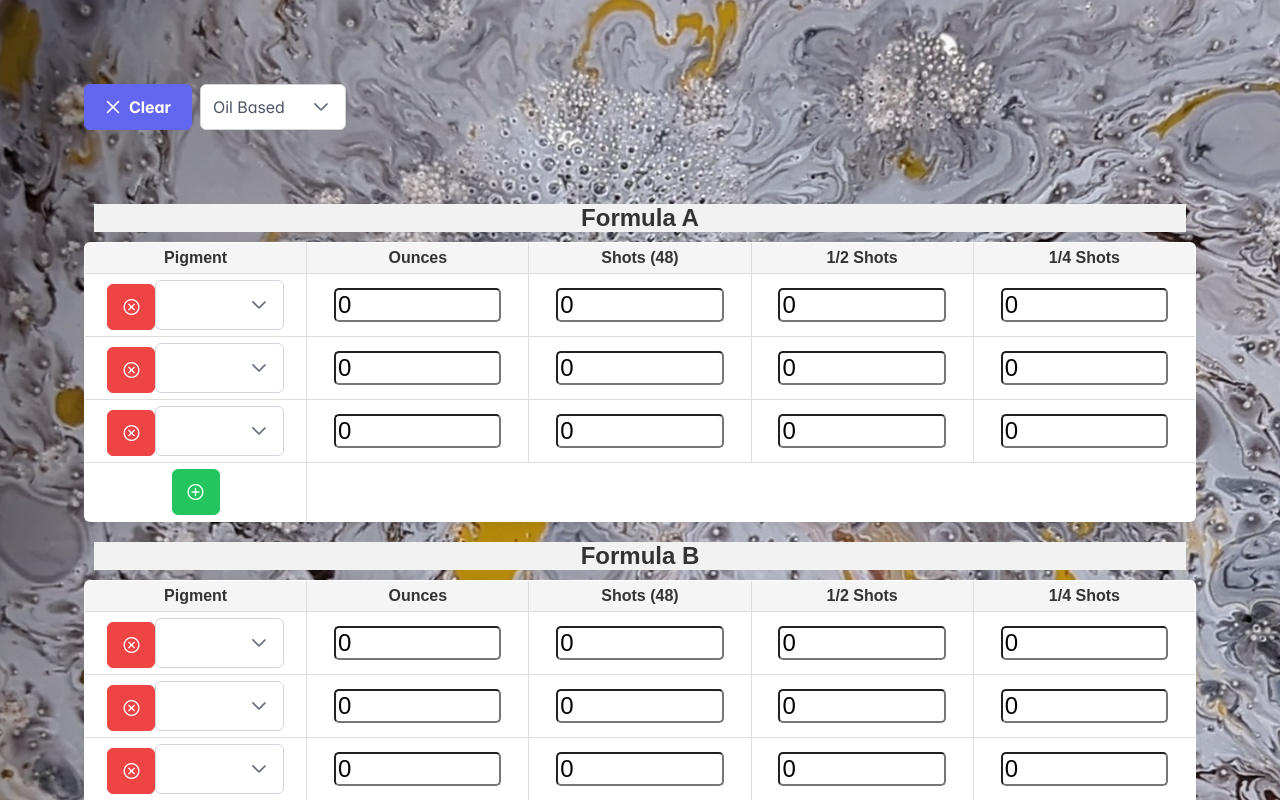
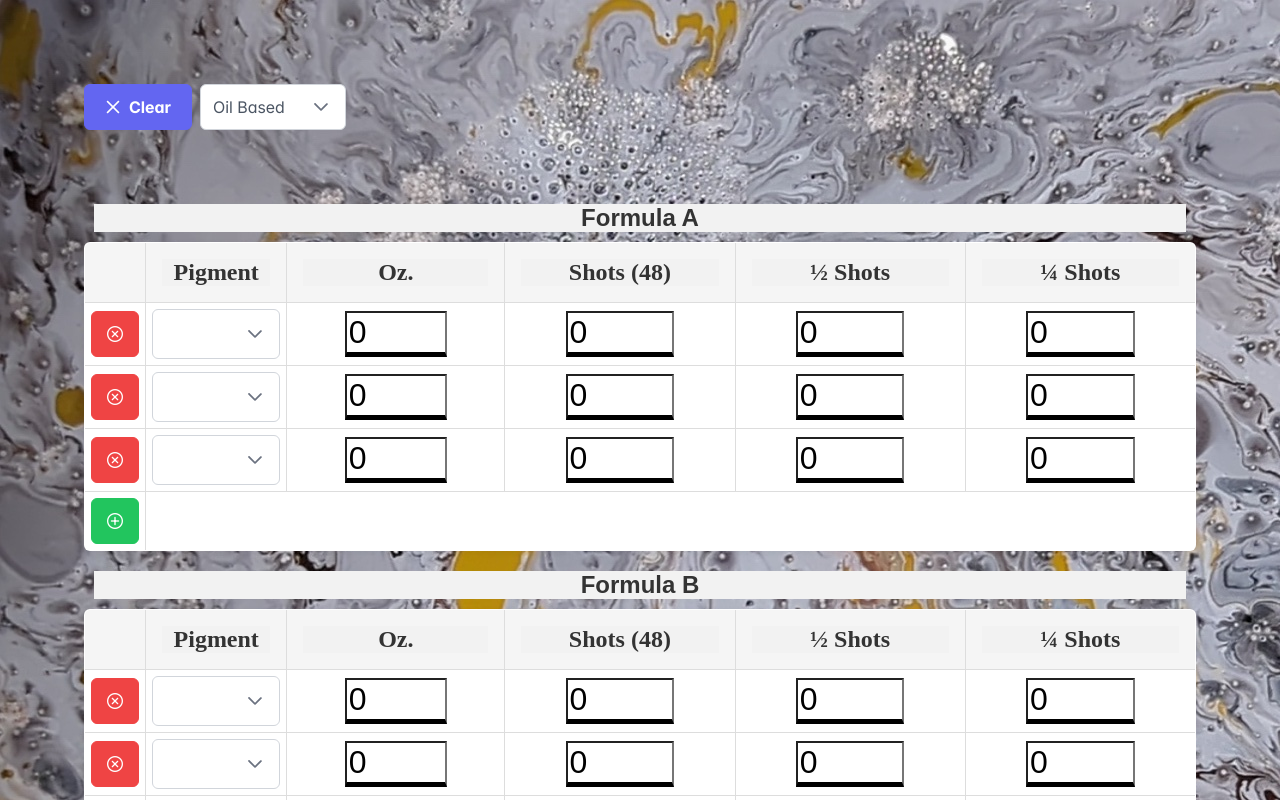
Before and after one commit to paintshoptools/paint-formula-blender, a React (Vite) app: page / in a window 1280 px wide. Shown: the top 800 px of the page. Built offline with nearby package versions, Linux system fonts and the light colour scheme.

Commit message:
improved table style

```diff
--- a/src/App.css
+++ b/src/App.css
@@ -1,5 +1,5 @@
 #root {
-  max-width: 1280px;
+  max-width: 1920px;
   margin: 0 auto;
   padding: 2rem;
   text-align: center;
--- /dev/null
+++ b/src/InputTable.css
@@ -0,0 +1,15 @@
+thead {
+	font-family:'Times New Roman', 'serif';
+}
+
+div.num {
+	border-bottom:1px solid;
+	text-align:center;
+	font-size: 0.8em;
+}
+
+div.denom {
+	font-size: 0.8em;
+	border-top: 1px solid;
+	text-align: center;
+}
--- a/src/InputTable.jsx
+++ b/src/InputTable.jsx
@@ -9,6 +9,8 @@ import { InputNumber } from "primereact/inputnumber";
 
 import "primeicons/primeicons.css";
 import "primeicons/primeicons.css";
+import "./InputTable.css"
+//import "mathjax"
 
 function ColorSquare({ color, size = 50 }) {
   return (
@@ -158,32 +160,41 @@ export default function InputTable({ formulaName, config, rows, updateRows }) {
       <h2>Formula {formulaName} </h2>
       <table
         border="1"
-        cellPadding="8"
+        cellPadding="0"
         style={{
           width: "100%",
           backgroundColor: "#fff",
           borderCollapse: "collapse",
-          tableLayout: "fixed",
+          tableLayout: "dynamic",
         }}
       >
         <thead>
           <tr>
-            <th>Pigment</th>
+          <th></th>
+            <th><h2>Pigment</h2></th>
             {config.fractions.map((f, i) => {
               if (i == 0) {
-                return <th>Ounces</th>;
+                return <th><h2>Oz.</h2></th>;
               } else if (config.shots) {
                 if (i == 1) {
                   if (config.decimals) {
-                    return <th>Shots + Decimal ({f})</th>;
+                    return <th><h2>Shots + Decimal ({f})</h2></th>;
                   } else {
-                    return <th>Shots ({f})</th>;
+                    return <th><h2>Shots ({f})</h2></th>;
                   }
                 } else {
-                  return <th>1/{f / config.fractions[1]} Shots</th>;
+
+                  switch (f / config.fractions[1]) {
+                    case 2:
+                      return <th><h2>½ Shots</h2></th>;
+                    case 4:
+                      return <th><h2>¼ Shots</h2></th>;
+                    case 8:
+                      return <th><h2>⅛ Shots</h2></th>;
+                  }
                 }
               } else {
-                return <th>1/{f} Ounces </th>;
+                return <th><h2>1/{f} Oz. </h2></th>;
               }
             })}
           </tr>
@@ -197,6 +208,7 @@ export default function InputTable({ formulaName, config, rows, updateRows }) {
                   severity="danger"
                   onClick={() => removeRow(r.id)}
                 />
+              </td><td>
                 <Dropdown
                   options={getAvailablePigments(r.pigment)}
                   value={r.pigment}
@@ -212,12 +224,13 @@ export default function InputTable({ formulaName, config, rows, updateRows }) {
                     value={v ?? 0}
                     onChange={(e) => updateValue(r.id, i, e.target.value)}
                     style={{
-                      width: "80%",
-                      borderRadius: "5px",
+                      width: "50%",
+                      borderRadius: "0px",
+                      borderBottom: "5px solid black",
                       height: "100%",
                       display: "inline-block",
                       position: "relative",
-                      fontSize: "1.5rem",
+                      fontSize: "2rem",
                       backgroundColor: getBackgroundColor(r.id, i),
                     }}
                   />
```
